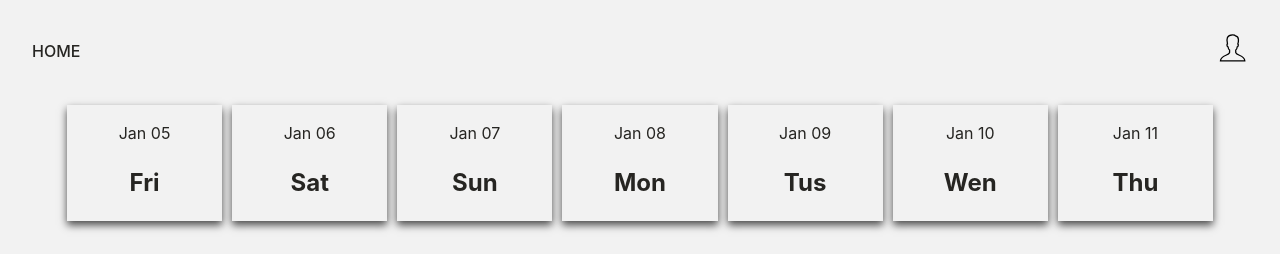
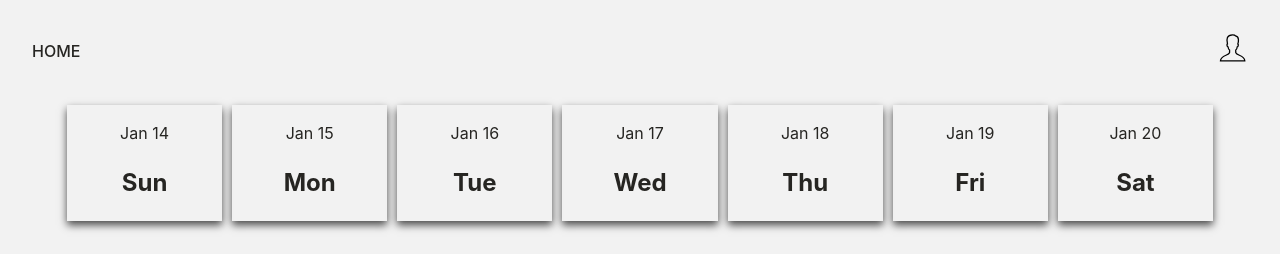
Before and after one commit to Technigo/final-boiler-plate-monorepo, a React (Vite) app: page / in a window 1280 px wide. Shown: the top 254 px of the page. Built offline with nearby package versions, Linux system fonts and the light colour scheme; no server answers.

Commit message:
added current day in calendar component

```diff
--- a/src/components/Calendar.css
+++ b/src/components/Calendar.css
@@ -11,3 +11,9 @@
 	box-shadow: 0 4px 8px rgba(0, 0, 0, 0.7);
 	margin: 5px;
 }
+
+.the-day:hover {
+	opacity: 0.2;
+	transform: translate(0px, 5px);
+	-webkit-transform: translate(0px, 5px);
+}
--- a/src/components/Calendar.jsx
+++ b/src/components/Calendar.jsx
@@ -1,72 +1,44 @@
 import { useState } from 'react'
 import { Repertoire } from '../components/Repertoire'
 
+import moment from 'moment';
+
 import './Calendar.css'
 
-
-
 export const Calendar = () => {
-
   const [isOpen, setIsOpen] = useState(false)
 
   const handleDayClick = () => {
     setIsOpen((isOpen) => !isOpen) // Toggle isOpen between true and false
+  };
+
+  const generateCalendarDays = () => {
+    const currentDate = moment()
+    const currentDay = currentDate.day()
+    const daysOfWeek = ['Sun', 'Mon', 'Tue', 'Wed', 'Thu', 'Fri', 'Sat']
+    const days = []
+
+    for (let i = 0; i < 7; i++) {
+      const dayDate = moment().add(i - currentDay, 'days')
+
+      const dayString = dayDate.format('MMM DD')
+      const dayOfWeekString = daysOfWeek[dayDate.day()]
+
+      days.push(
+        <div className='the-day' key={i} onClick={handleDayClick}>
+          <p>{dayString}</p>
+          <h2>{dayOfWeekString}</h2>
+        </div>
+      )
+    }
+
+    return days
   }
 
 
   return (
     <>
-      <div className=" the-row-calendar">
-        <div
-          className='the-day'
-          onClick={handleDayClick}>
-          <p>Jan 05</p>
-          <h2>Fri</h2>
-        </div>
-
-        <div
-          className='the-day'
-          onClick={handleDayClick}>
-          <p>Jan 06</p>
-          <h2>Sat</h2>
-        </div>
-
-        <div
-          className='the-day'
-          onClick={handleDayClick}>
-          <p>Jan 07</p>
-          <h2>Sun</h2>
-        </div>
-
-        <div
-          className='the-day'
-          onClick={handleDayClick}>
-          <p>Jan 08</p>
-          <h2>Mon</h2>
-        </div>
-
-        <div
-          className='the-day'
-          onClick={handleDayClick}>
-          <p>Jan 09</p>
-          <h2>Tus</h2>
-        </div>
-
-        <div
-          className='the-day'
-          onClick={handleDayClick}>
-          <p>Jan 10</p>
-          <h2>Wen</h2>
-        </div>
-
-        <div
-          className='the-day'
-          onClick={handleDayClick}>
-          <p>Jan 11</p>
-          <h2>Thu</h2>
-        </div>
-      </div>
-
+      <div className="the-row-calendar">{generateCalendarDays()}</div>
       {isOpen ? <Repertoire /> : null} {/* Render Repertoire component when isOpen is true */}
     </>
   )
```
